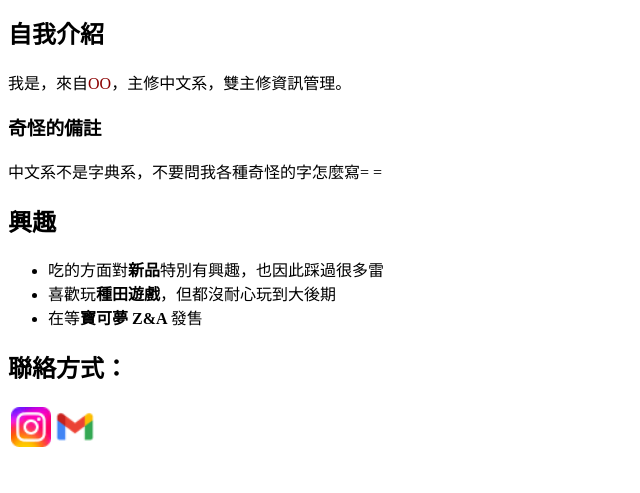
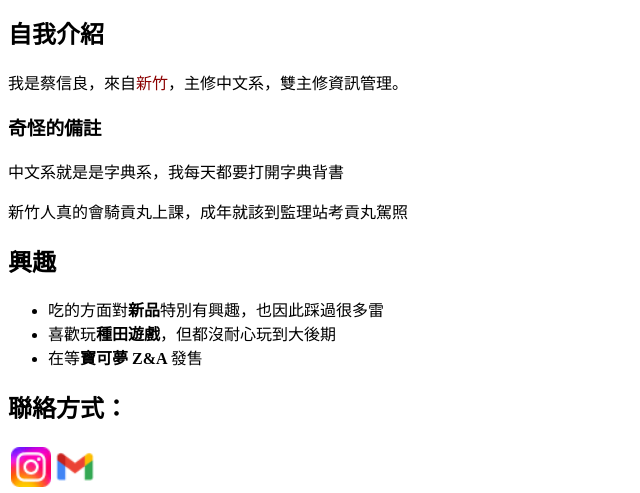
Before and after one commit to 410010507-ux/114_tkuim_web, a plain HTML site: page aboutme.html in a window 1280 px wide. Shown: the part 493-986 px from the top of the page, without its empty margins (0-640 px from the left). Before the commit the page ends 951 px from the top, so only its background shows below. Drawn offline with Linux system fonts and the light colour scheme.

Commit message:
更新 aboutme.html 並加入圖片檔案

```diff
--- a/aboutme.html
+++ b/aboutme.html
@@ -26,9 +26,10 @@
 
         <div class="section">
         <h2>自我介紹</h2>
-        <p>我是，來自<span style="color:darkred;">OO</span>，主修中文系，雙主修資訊管理。</p>
+        <p>我是蔡信良，來自<span style="color:darkred;">新竹</span>，主修中文系，雙主修資訊管理。</p>
         <h3>奇怪的備註</h3>
-        <p>中文系不是字典系，不要問我各種奇怪的字怎麼寫= =</p>
+        <p>中文系就是是字典系，我每天都要打開字典背書</p>
+        <p>新竹人真的會騎貢丸上課，成年就該到監理站考貢丸駕照</p>
         </div>
 
         <div class="section">
```
